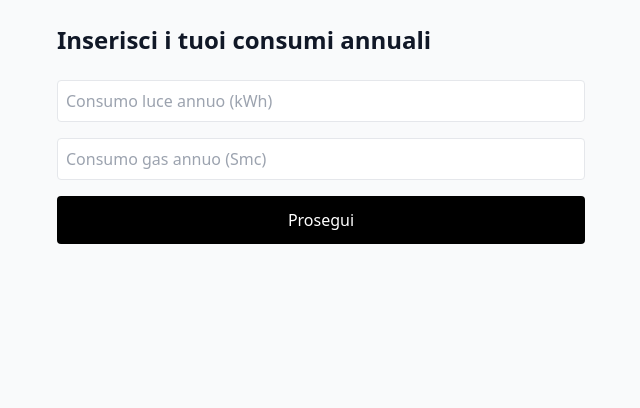
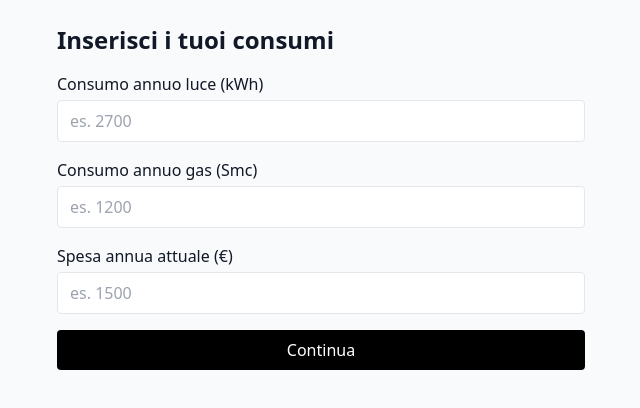
Before and after one commit to eutentiofficial-art/energia-compara, a Next.js app: page /manual in a window 1280 px wide. Shown: the top 408 px of the page, without its empty margins (319-959 px from the left). Built offline with nearby package versions, Linux system fonts and the light colour scheme.

Commit message:
Update page.tsx

```diff
--- a/app/manual/page.tsx
+++ b/app/manual/page.tsx
@@ -5,48 +5,79 @@ import { useRouter } from "next/navigation";
 
 export default function ManualPage() {
   const router = useRouter();
-  const [luce, setLuce] = useState("");
-  const [gas, setGas] = useState("");
 
-  function handleSubmit(e: React.FormEvent) {
-    e.preventDefault();
+  const [consumoLuce, setConsumoLuce] = useState("");
+  const [consumoGas, setConsumoGas] = useState("");
+  const [spesaAnnua, setSpesaAnnua] = useState("");
 
-    const consumoLuceAnnuale = Number(luce);
-    const consumoGasAnnuale = Number(gas);
+  const handleSubmit = () => {
+    const consumoLuceNum = Number(consumoLuce);
+    const consumoGasNum = Number(consumoGas);
+    const spesaAnnuaNum = Number(spesaAnnua);
 
-    localStorage.setItem("consumo_luce_annuo", consumoLuceAnnuale.toString());
-    localStorage.setItem("consumo_gas_annuo", consumoGasAnnuale.toString());
+    localStorage.setItem(
+      "consumi",
+      JSON.stringify({
+        consumo_luce_kwh: consumoLuceNum,
+        consumo_gas_smc: consumoGasNum,
+        spesa_annua: spesaAnnuaNum,
+      })
+    );
 
     router.push("/compare");
-  }
+  };
 
   return (
     <div className="max-w-xl mx-auto p-6">
-      <h1 className="text-2xl font-bold mb-6">Inserisci i tuoi consumi annuali</h1>
+      <h1 className="text-2xl font-bold mb-4">Inserisci i tuoi consumi</h1>
 
-      <form onSubmit={handleSubmit} className="space-y-4">
+      <div className="space-y-4">
+        <div>
+          <label className="block font-medium mb-1">
+            Consumo annuo luce (kWh)
+          </label>
           <input
             type="number"
-          placeholder="Consumo luce annuo (kWh)"
-          value={luce}
-          onChange={(e) => setLuce(e.target.value)}
-          required
-          className="w-full border p-2 rounded"
+            value={consumoLuce}
+            onChange={(e) => setConsumoLuce(e.target.value)}
+            className="w-full border rounded px-3 py-2"
+            placeholder="es. 2700"
           />
+        </div>
 
+        <div>
+          <label className="block font-medium mb-1">
+            Consumo annuo gas (Smc)
+          </label>
           <input
             type="number"
-          placeholder="Consumo gas annuo (Smc)"
-          value={gas}
-          onChange={(e) => setGas(e.target.value)}
-          required
-          className="w-full border p-2 rounded"
+            value={consumoGas}
+            onChange={(e) => setConsumoGas(e.target.value)}
+            className="w-full border rounded px-3 py-2"
+            placeholder="es. 1200"
           />
+        </div>
 
-        <button className="w-full bg-black text-white py-3 rounded hover:bg-gray-800">
-          Prosegui
+        <div>
+          <label className="block font-medium mb-1">
+            Spesa annua attuale (€)
+          </label>
+          <input
+            type="number"
+            value={spesaAnnua}
+            onChange={(e) => setSpesaAnnua(e.target.value)}
+            className="w-full border rounded px-3 py-2"
+            placeholder="es. 1500"
+          />
+        </div>
+
+        <button
+          onClick={handleSubmit}
+          className="w-full bg-black text-white py-2 rounded hover:bg-gray-800"
+        >
+          Continua
         </button>
-      </form>
+      </div>
     </div>
   );
 }
```
Lines whose indentation alone changed are shown as unchanged.
